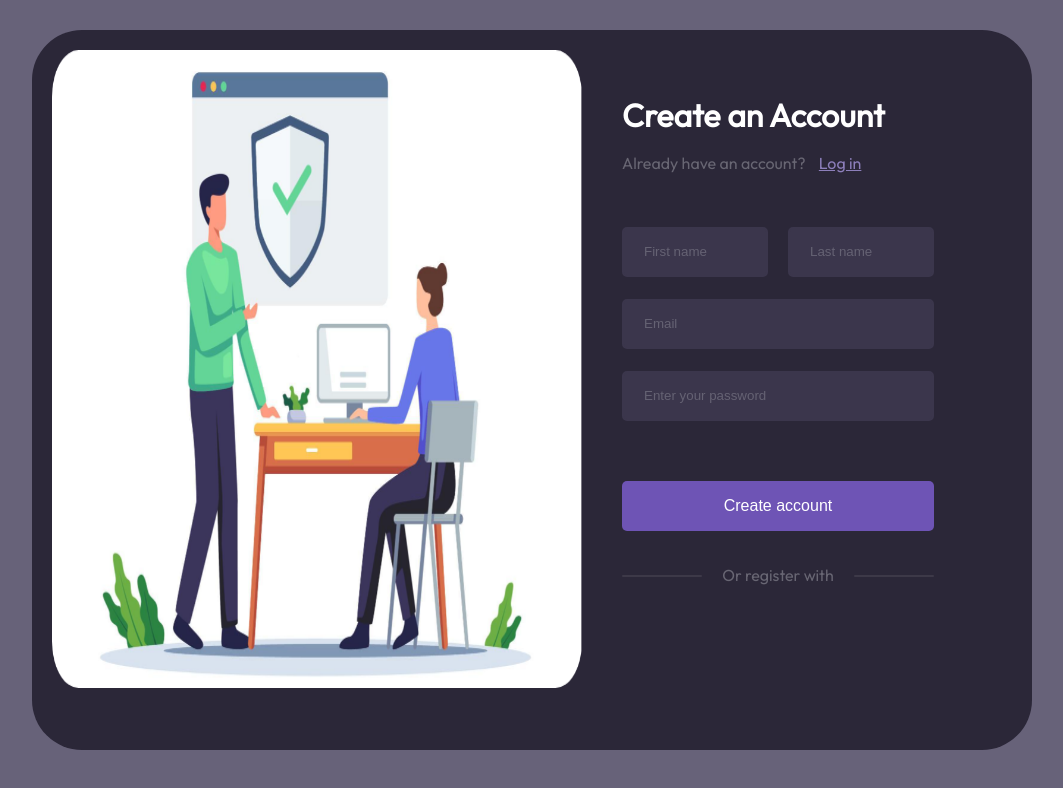
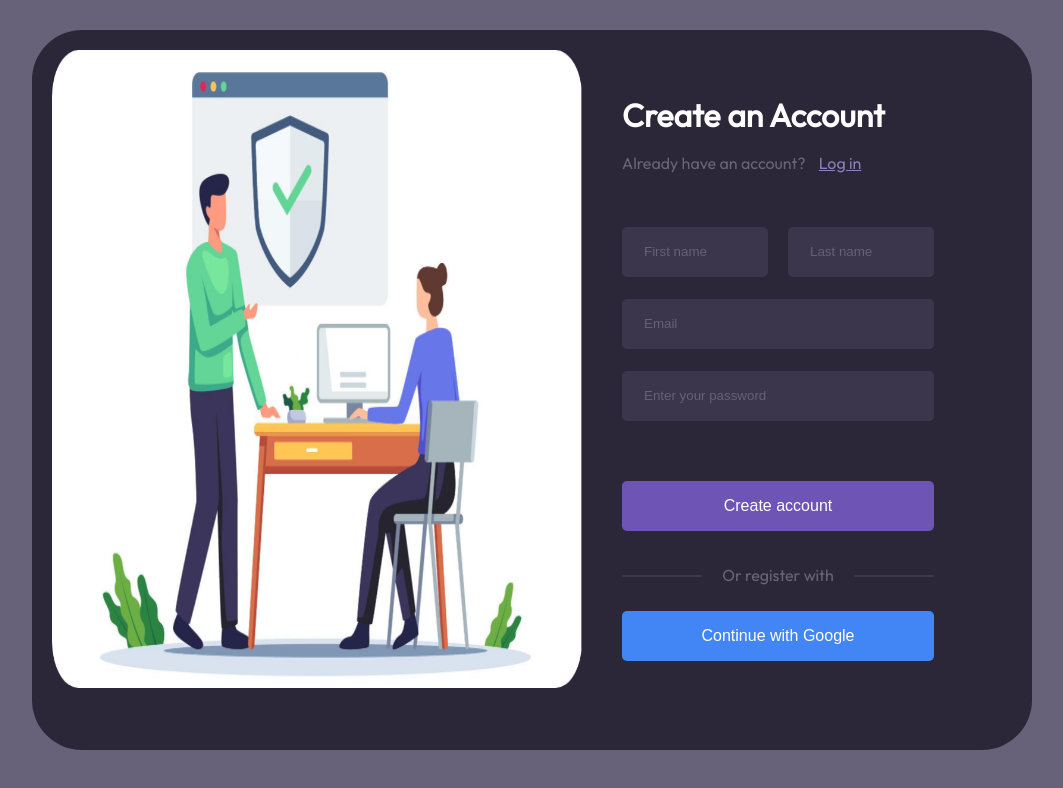
Before and after one commit to kavinpradheep/EVENTEASE, a React (Vite) app: page / in a window 1280 px wide. Shown: the top 788 px of the page, without its empty margins (108-1171 px from the left). Built offline with nearby package versions, Linux system fonts and the light colour scheme.

Commit message:
continue with google

```diff
--- a/package.json
+++ b/package.json
@@ -10,6 +10,7 @@
     "preview": "vite preview"
   },
   "dependencies": {
+    "firebase": "^10.14.0",
     "react": "^18.3.1",
     "react-anchor-link-smooth-scroll": "^1.0.12",
     "react-dom": "^18.3.1"
--- a/src/components/login/Login.css
+++ b/src/components/login/Login.css
@@ -108,6 +108,30 @@
   border-radius: 5px;
 }
 
+/* Google Login Button */
+.google-login-button {
+  background-color: #4285F4;
+  color: white;
+  border: none;
+  padding: 10px 20px;
+  border-radius: 5px;
+  cursor: pointer;
+  font-size: 16px;
+  width: 100%; /* Full width for the button */
+  height: 45px;
+  display: flex;
+  justify-content: center;
+  align-items: center;
+}
+
+.google-login-button img {
+  margin-right: 10px; /* Space between Google icon and text */
+}
+
+.google-login-button:hover {
+  background-color: #357ae8;
+}
+
 /* Media Queries for Responsiveness */
 
 /* Mobile Devices (320px - 480px) */
@@ -116,7 +140,7 @@
     font-size: 1.5rem; /* Smaller font for mobile */
   }
 
-    .email, .password, .create-account, .or-register {
+  .email, .password, .create-account, .google-login-button, .or-register {
     width: 100%; /* Full width for smaller devices */
   }
 }
@@ -127,7 +151,7 @@
     font-size: 2rem;
   }
 
-      .email, .password, .create-account, .or-register {
+  .email, .password, .create-account, .google-login-button, .or-register {
     width: 80%;
     height: 40px;
   }
@@ -140,7 +164,6 @@
     width: 37.5%;
     height: 40px;
   }
-
 }
 
 /* Laptops/Small Screens (768px - 1024px) */
@@ -149,40 +172,42 @@
     grid-template-columns: 1fr 1fr;
     max-width: 90%;
   }
-    .right-section{
+  .right-section {
     align-items: center;
   }
   .right-section h1 {
     font-size: 38px;
   }
-    .name{
+  .name {
     flex-direction: row;
     gap: 10px;
   }
-    .first-name, .last-name{
+  .first-name, .last-name {
     height: 40px;
   }
-    .email, .password, .create-account, .or-register {
+  .email, .password, .create-account, .google-login-button, .or-register {
     width: 100%;
     height: 40px;
   }
 }
 
 /* Desktops/Large Screens (1024px - 1200px) */
-  @media (min-width: 1025px)  {
+@media (min-width: 1025px) {
   .login-page {
     grid-template-columns: 1fr 1fr;
     max-width: 1000px;
   }
 
-    .name{
+  .name {
     flex-direction: row;
     width: 80%;
   }
-    .first-name, .last-name{
+
+  .first-name, .last-name {
     height: 50px;
   }
-    .email, .password, .create-account, .or-register {
+
+  .email, .password, .create-account, .google-login-button, .or-register {
     width: 80%;
     height: 50px;
   }
--- a/src/components/login/Login.jsx
+++ b/src/components/login/Login.jsx
@@ -1,7 +1,21 @@
 import React from 'react';
 import './login.css';
+// If using Firebase for authentication
+import { auth, provider } from '../../firebase-config'; // Import Firebase config
+import { signInWithPopup } from 'firebase/auth'; // Firebase auth methods
 
 const Login = () => {
+
+  const handleGoogleSignIn = async () => {
+    try {
+      const result = await signInWithPopup(auth, provider);
+      // You can retrieve user info here and save it in your app's state or context
+      console.log(result.user);
+    } catch (error) {
+      console.error("Google Sign-In Error", error);
+    }
+  };
+
   return (
     <div className='login-page'>
       <div className="left-photo">
@@ -22,14 +36,20 @@ const Login = () => {
         <button className="create-account">
           Create account
         </button>
+
         <div className="or-register">
           <hr />
           <p>Or register with</p>
           <hr />
         </div>
+
+        {/* Add Google Sign-In Button here */}
+        <button onClick={handleGoogleSignIn} className="google-login-button">
+          Continue with Google
+        </button>
       </div>
     </div>
-  )
+  );
 }
 
 export default Login;
--- /dev/null
+++ b/src/firebase-config.jsx
@@ -0,0 +1,19 @@
+// src/firebase-config.js
+import { initializeApp } from 'firebase/app';
+import { getAuth, GoogleAuthProvider } from 'firebase/auth';
+
+const firebaseConfig = {
+  apiKey: "YOUR_API_KEY",
+  authDomain: "YOUR_AUTH_DOMAIN",
+  projectId: "YOUR_PROJECT_ID",
+  storageBucket: "YOUR_STORAGE_BUCKET",
+  messagingSenderId: "YOUR_MESSAGING_SENDER_ID",
+  appId: "YOUR_APP_ID"
+};
+
+// Initialize Firebase
+const app = initializeApp(firebaseConfig);
+const auth = getAuth(app);
+const provider = new GoogleAuthProvider();
+
+export { auth, provider };
```
Also changed, not shown: 1 other file (tests, documents, lock files or other folders). Lines whose indentation alone changed are shown as unchanged.
